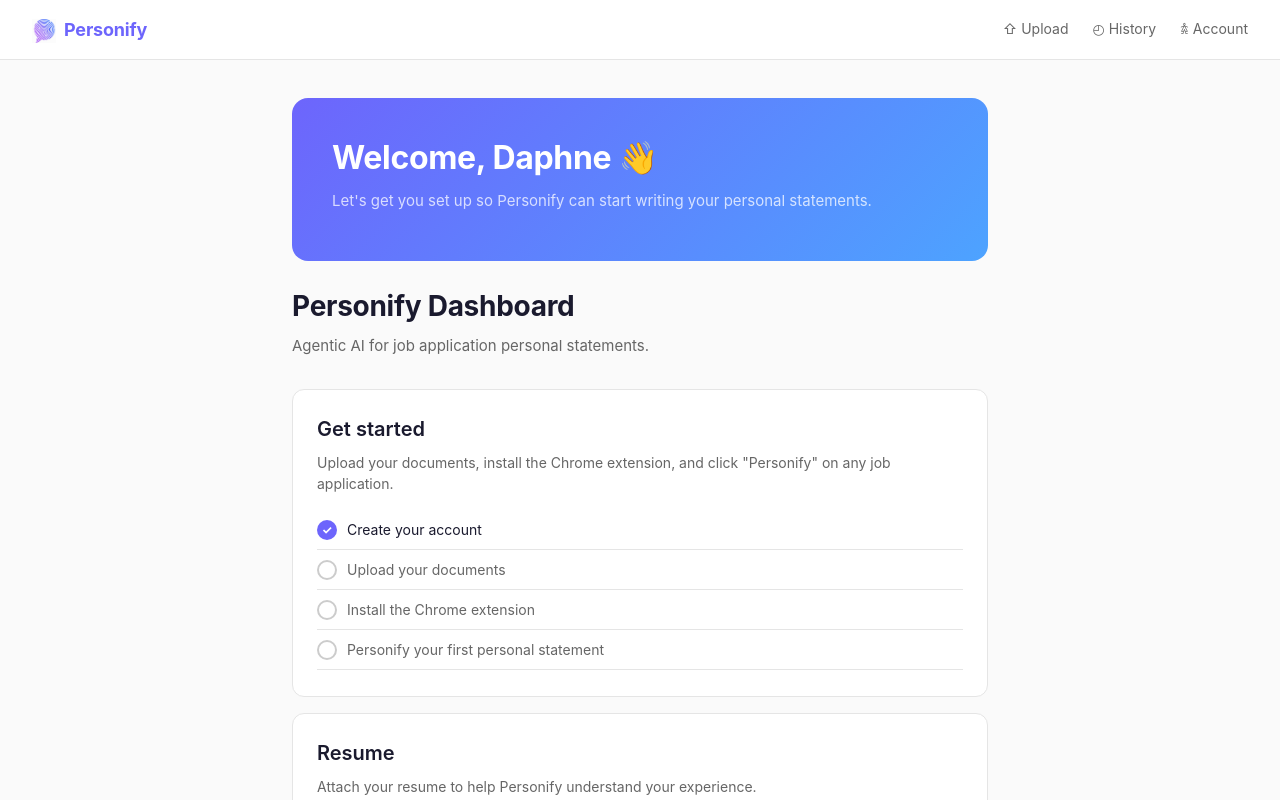
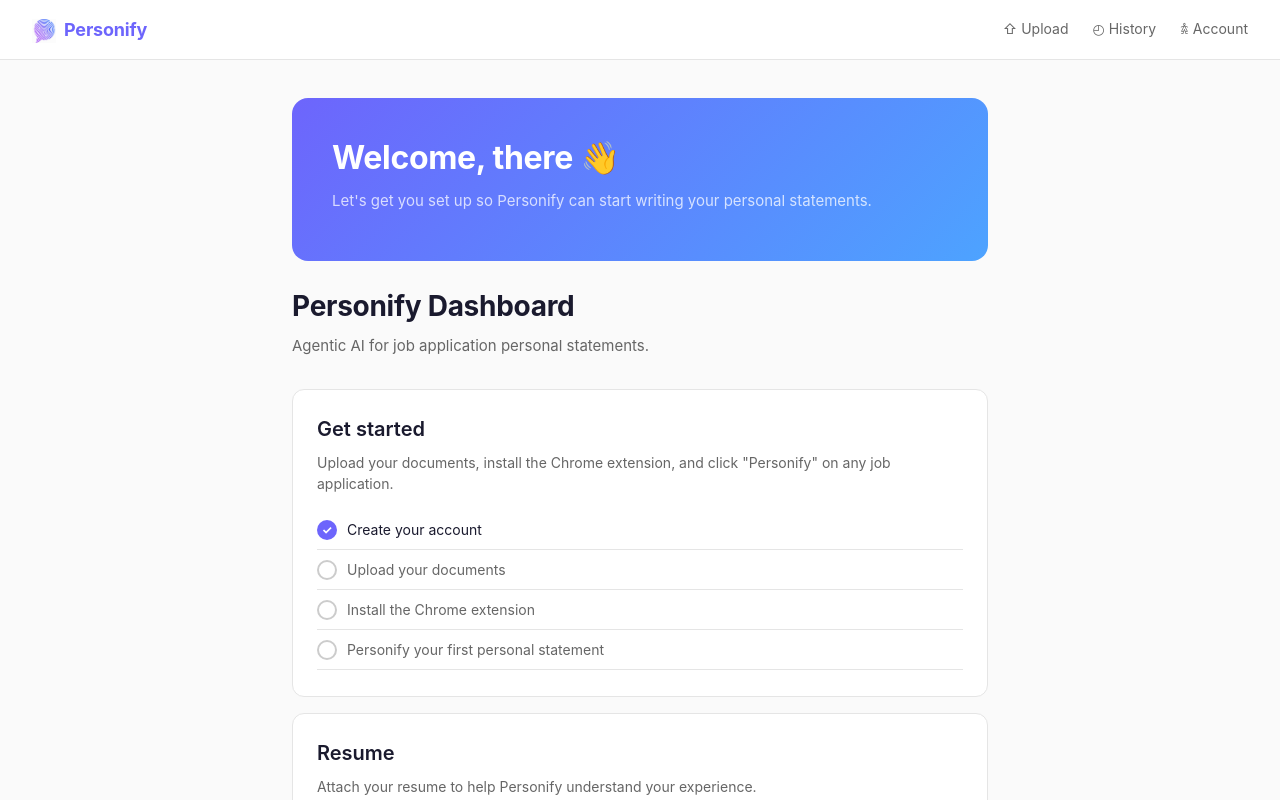
Before and after one commit to czLad/personify, a Next.js app in the folder frontend/: page / in a window 1280 px wide. Shown: the top 800 px of the page. Built offline with nearby package versions, Linux system fonts and the light colour scheme; no server answers.

Commit message:
show real name in welcome banner

```diff
--- a/frontend/src/app/page.tsx
+++ b/frontend/src/app/page.tsx
@@ -1,7 +1,7 @@
 "use client";
 
-import { useState, useRef } from "react";
-import { api, setUploadedDocs } from "@/lib/api";
+import { useState, useRef, useEffect } from "react";
+import { api, setUploadedDocs, getUserEmail } from "@/lib/api";
 import { log } from "@/lib/log";
 
 const INITIAL_CHECKLIST = [
@@ -145,6 +145,11 @@ export default function HomePage() {
   }
 
   const hasStaged = !!resumeFile || essayFiles.length > 0;
+  const [displayName, setDisplayName] = useState("there");
+  useEffect(() => {
+    const email = getUserEmail();
+    if (email) setDisplayName(email.split("@")[0]);
+  }, []);
 
   return (
     <>
@@ -157,7 +162,7 @@ export default function HomePage() {
         color: "white",
       }}>
         <h1 style={{ fontSize: 32, fontWeight: 700, color: "white", marginBottom: 8 }}>
-          Welcome, Daphne 👋
+          Welcome, {displayName} 👋
         </h1>
         <p style={{ fontSize: 15, opacity: 0.75 }}>
           Let&apos;s get you set up so Personify can start writing your personal statements.
```
